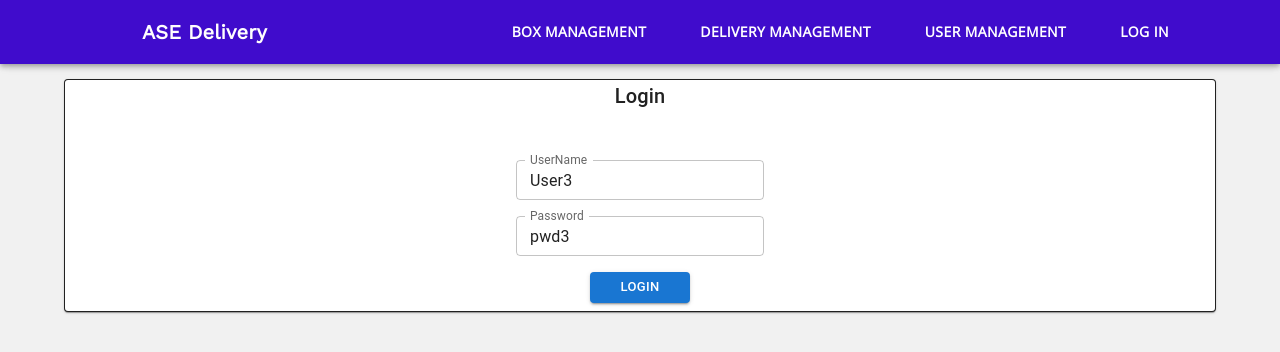
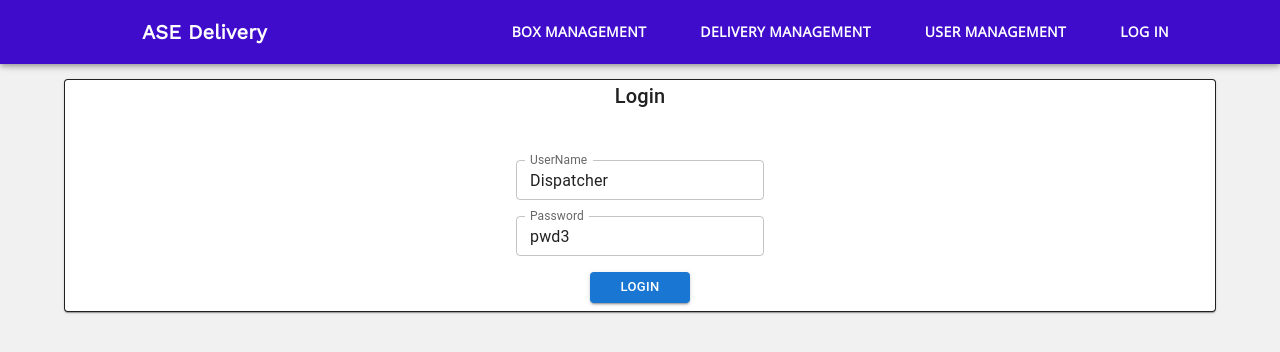
Before and after one commit to joaquinmurcia/ATSE-Microservice-Delivery-System, a React (Create React App) app in the folder frontend/ase_frontend/: page / in a window 1280 px wide. Shown: the top 352 px of the page. Built offline with nearby package versions, Linux system fonts and the light colour scheme.

Commit message:
update login preset

```diff
--- a/frontend/ase_frontend/src/views/Login.js
+++ b/frontend/ase_frontend/src/views/Login.js
@@ -5,7 +5,7 @@ import {TextField, Typography, Paper, Container} from "@mui/material";
 
 function Login(){
 
-    const[userName,setUserName] = useState("User3");
+    const[userName,setUserName] = useState("Dispatcher");
     const[password,setPassword] = useState("pwd3");
 
     const handleUserName = (e) => {
```
